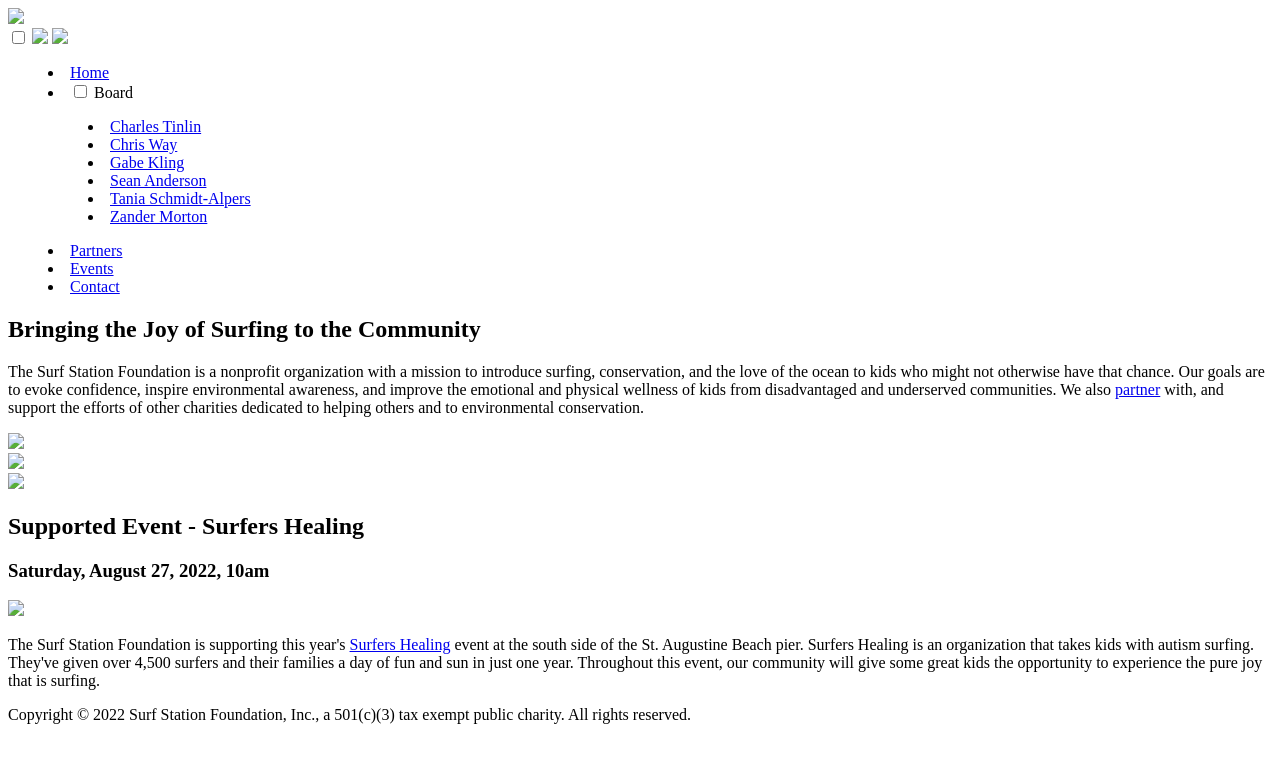
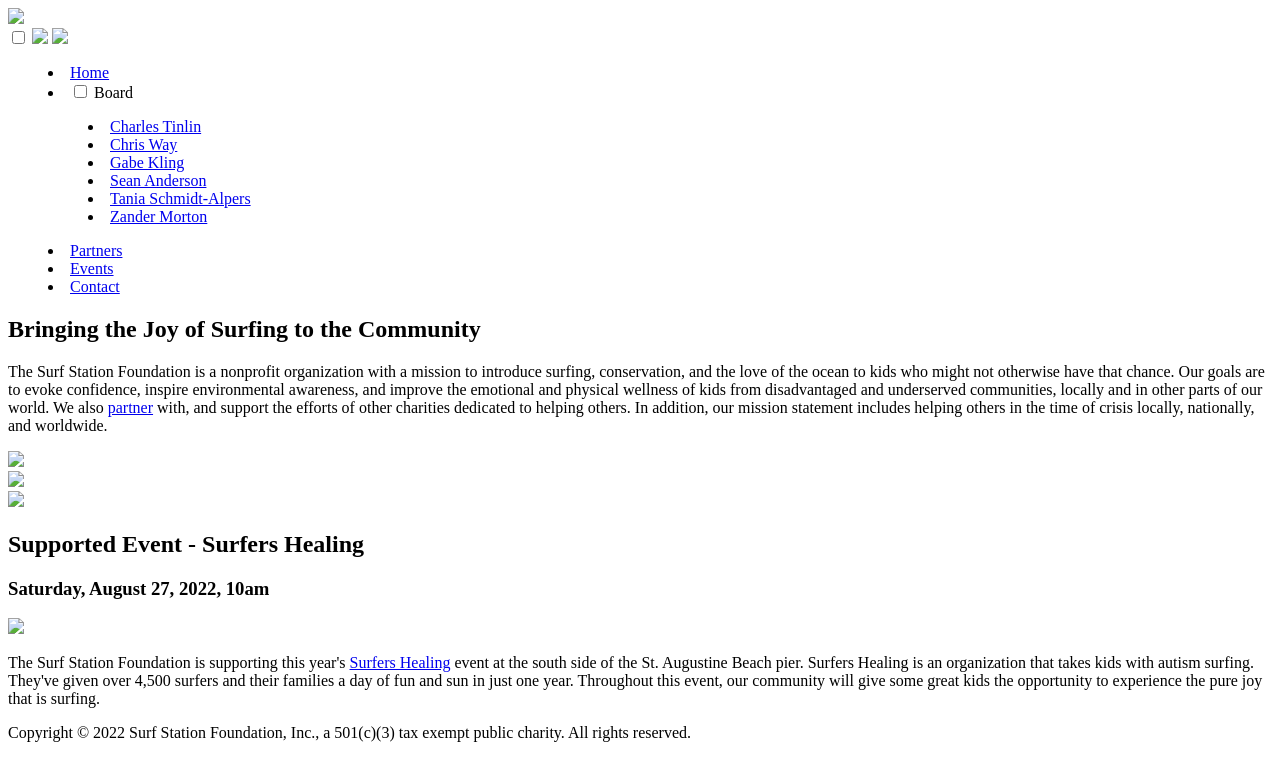
Before and after one commit to surfstationfoundation/www.surfstationfoundation.org, a Jekyll site: the page built from www/index.html, in a window 1280 px wide. Shown: the top 781 px of the page. Built offline with Jekyll 4.4.1, drawn with Linux system fonts in a browser that asks for light colours.

Commit message:
mission statement update

```diff
--- a/www/index.html
+++ b/www/index.html
@@ -6,9 +6,10 @@
   <section class="overlay">
     <h1 class="special">Bringing the Joy of Surfing to the Community</h1>
     <p>
-      The Surf Station Foundation is a nonprofit organization with a mission to introduce surfing, conservation, and the love of the ocean to kids who might not otherwise have that chance.
-      Our goals are to evoke confidence, inspire environmental awareness, and improve the emotional and physical wellness of kids from disadvantaged and underserved communities.
-      We also <a href="partners.html">partner</a> with, and support the efforts of other charities dedicated to helping others and to environmental conservation.
+      The Surf Station Foundation is a nonprofit organization with a mission to introduce surfing, conservation, and the love of the ocean to kids who might not otherwise have that chance.
+      Our goals are to evoke confidence, inspire environmental awareness, and improve the emotional and physical wellness of kids from disadvantaged and underserved communities, locally and in other parts of our world.
+      We also <a href="partners.html">partner</a> with, and support the efforts of other charities dedicated to helping others.
+      In addition, our mission statement includes helping others in the time of crisis locally, nationally, and worldwide.
     </p>
     <section class="thirds">
       <div><img src="static/{{ site.time | date: '%Y%m%d%H%M%S' }}/images/ssf_2.jpg" class="round_bordered"></div>
```
